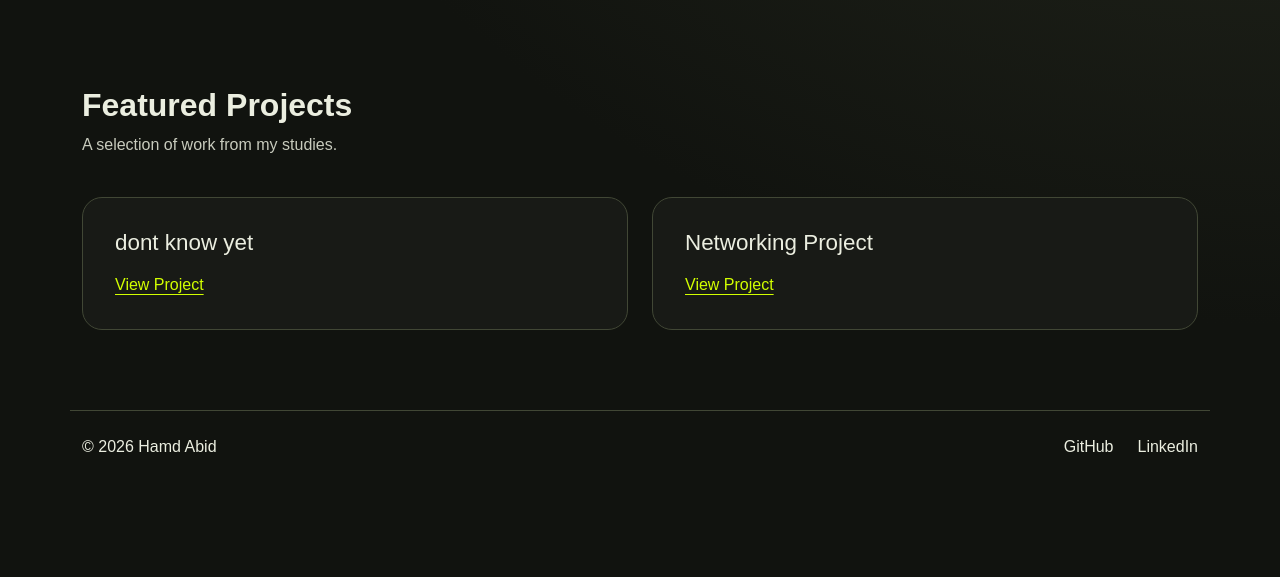
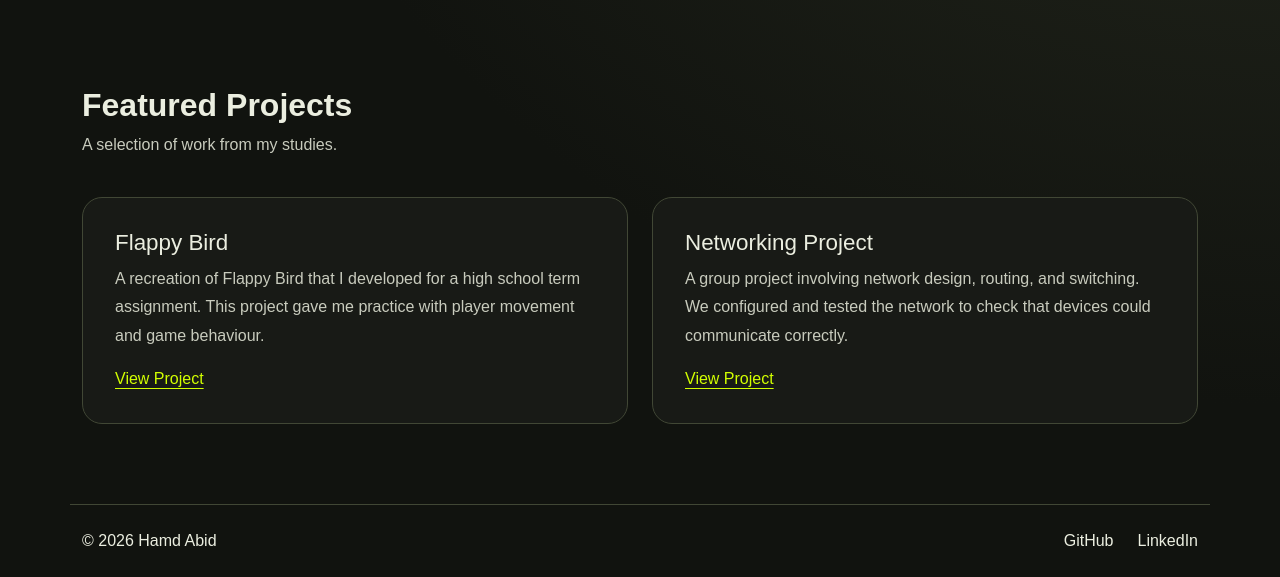
Before and after one commit to hamd-ops/Hamd-abid-expressJS-portfolio, a Node server app: page / in a window 1280 px wide. Shown: the part 560-1137 px from the top of the page. Before the commit the page ends 1012 px from the top, so only its background shows below. Run offline with Node 20, Linux system fonts and the light colour scheme; some libraries are stand-ins or nearby versions.

Commit message:
links to projects added now

```diff
--- a/views/index.ejs
+++ b/views/index.ejs
@@ -46,12 +46,15 @@ View Projects
 
 <i class="fa-solid fa-gamepad project-icon" aria-hidden="true"></i>
 
-<h3>dont know yet</h3>
+<h3>Flappy Bird</h3>
 
 <p>
+A recreation of Flappy Bird that I developed for a high school
+term assignment. This project gave me practice with player
+movement and game behaviour.
 </p>
-<!--will add the link and description- later-->
-<a href="">View Project</a>
+
+<a href="/projects#flappy-bird">View Project</a>
 
 </article>
 </div>
@@ -65,9 +68,12 @@ View Projects
 <h3>Networking Project</h3>
 
 <p>
+A group project involving network design, routing, and switching.
+We configured and tested the network to check that devices
+could communicate correctly.
 </p>
 
-<a href="">View Project</a>
+<a href="/projects#networking">View Project</a>
 
 </article>
 </div>
```
